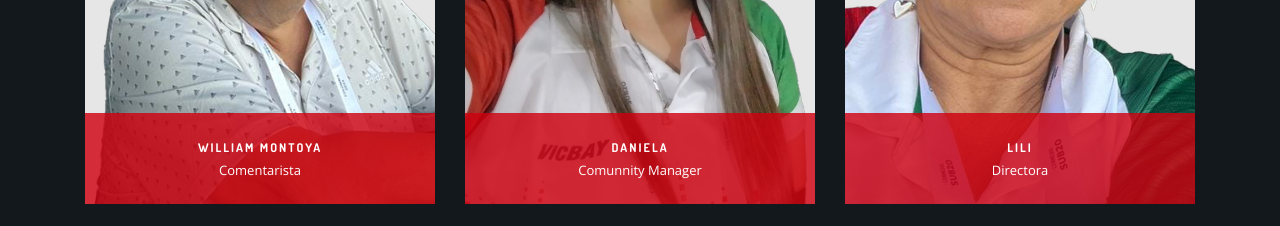
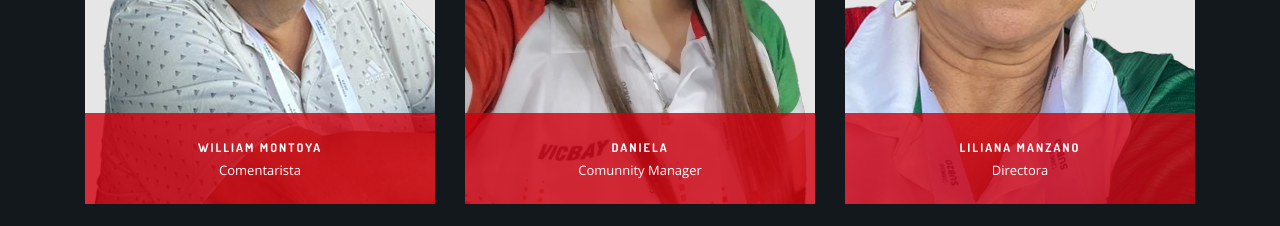
Before and after one commit to manuelmag1/loscampeonesfm.github.io, a plain HTML site: page index.html in a window 1280 px wide. Shown: the part 3520-3746 px from the top of the page. Drawn offline with nearby package versions, Linux system fonts and the light colour scheme.

Commit message:
Liliana Manzano

```diff
--- a/index.html
+++ b/index.html
@@ -321,7 +321,7 @@
                      <div class="block-member">
                         <img src="img/4555.jpg" alt="">
                         <div class="member-info">
-                           <h6 class="uppercase mb-0 ">Lili</h6>
+                           <h6 class="uppercase mb-0 ">Liliana Manzano</h6>
                            <span class=" mt-0">Directora</span>
                         </div>
                      </div>
```
